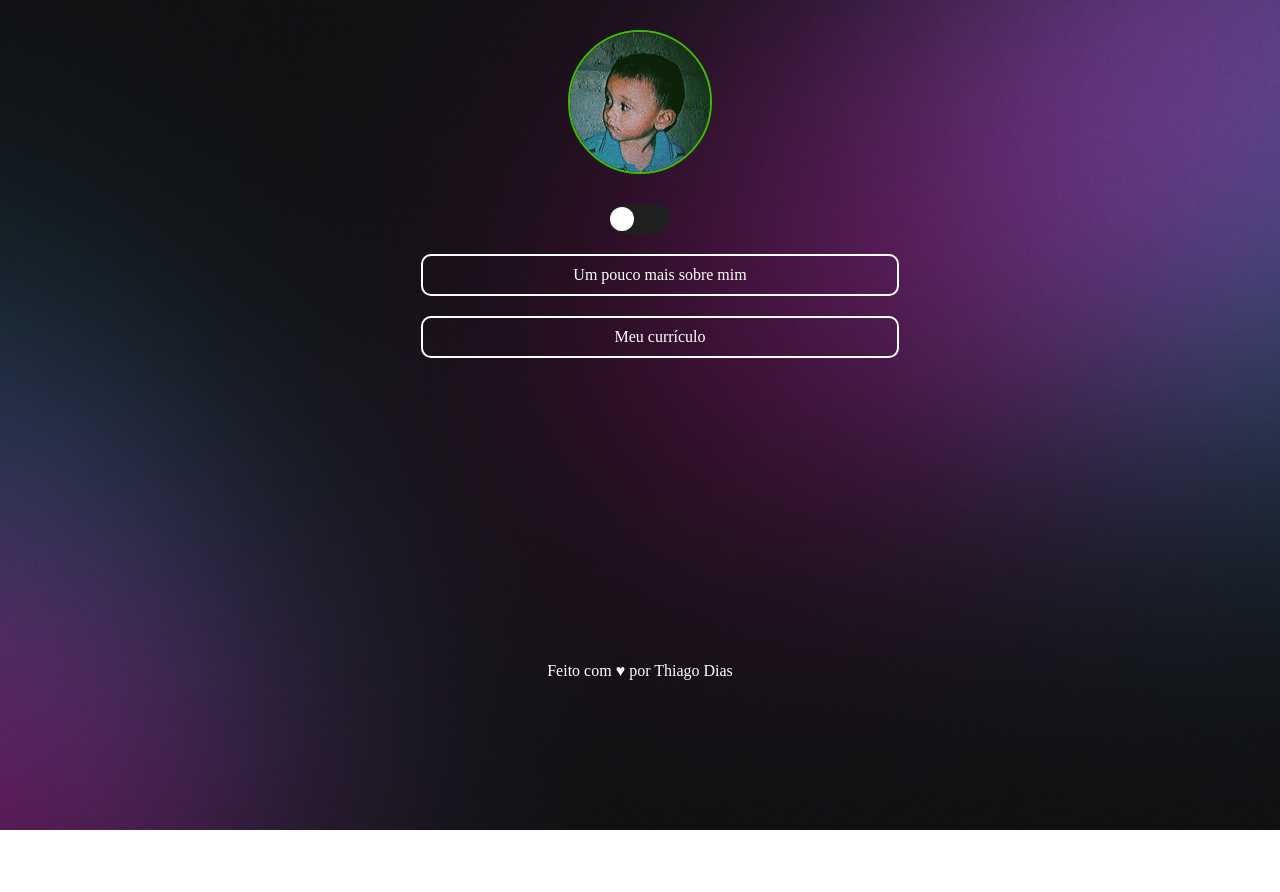
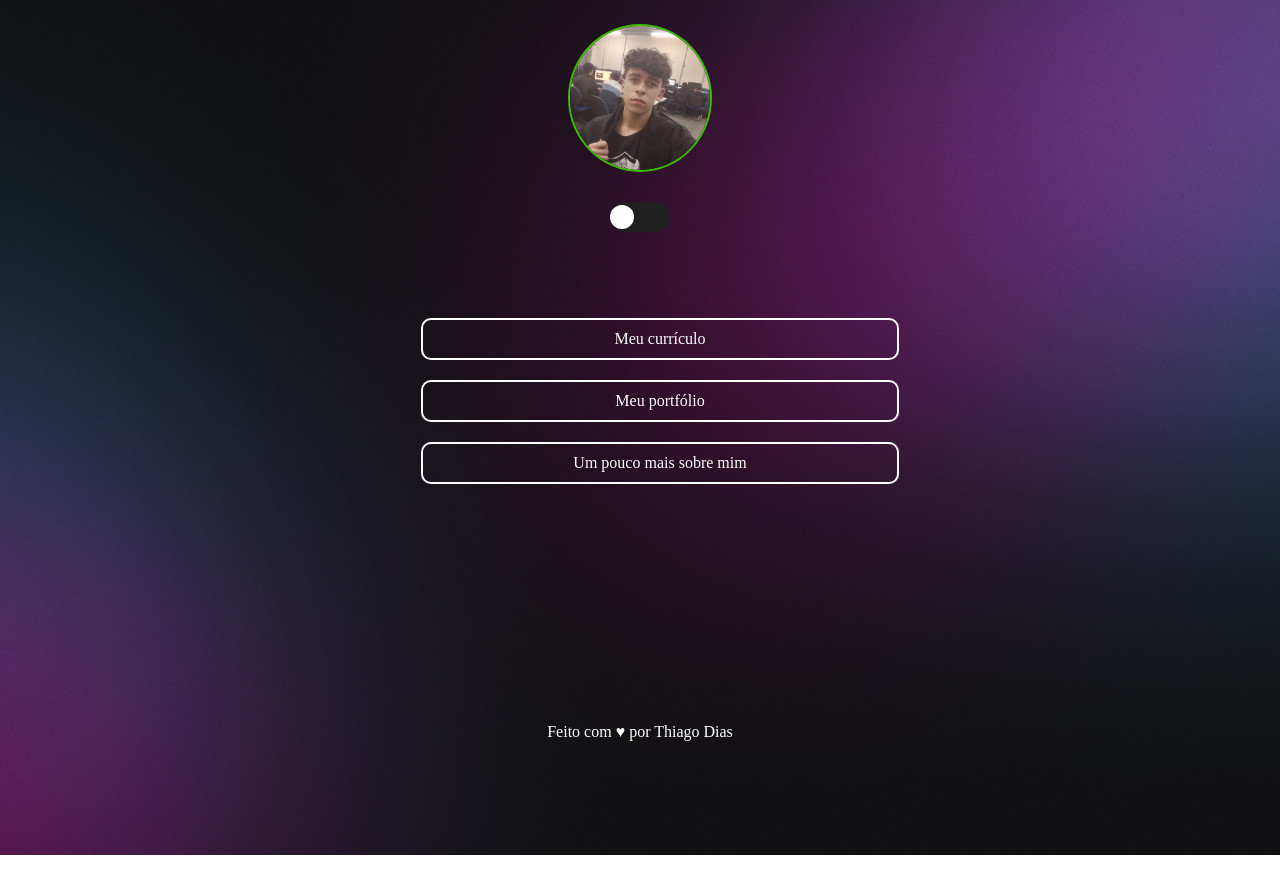
Before and after one commit to zionkklol/Thiago-Portf-lio, a plain HTML site: page index.html in a window 1280 px wide. Before the commit the page ends 830 px from the top, so only its background shows below. Drawn offline with Linux system fonts and the light colour scheme; some packages are replaced by stand-ins of ours; a script that the page names is missing.

Commit message:
portifólio básico

```diff
--- a/index.html
+++ b/index.html
@@ -9,9 +9,9 @@
     <script defer src="https://cdn.jsdelivr.net/npm/sweetalert2@11"></script>
 </head>
 <body>
-
+    <div class="header">
         <div class = "yako-foto">
-        <img src="../imagens/yakofoto.jpg" alt="Felipe Silva">
+            <img src="./imagens/aisdásid.jpeg" alt="Thiago Dias">
         </div>
 
         <div class = "modo">
@@ -28,16 +28,21 @@
 
         </div>
 
+    </div>
 
     <ul>
+
+    <a href="./PDF/Currículo Thiago (2).pdf" target="_blank">
+        <li>Meu currículo</li>
+    </a>
+
+    <a href="https://github.com/zionkklol" target="_blank">
+        <li>Meu portfólio</li>
+    </a>
 
     <li onclick="sobre()">
         <a href="#">Um pouco mais sobre mim</a>
     </li>
-    <a href="./PDF/Currículo Thiago (2).pdf" target="_blank">
-
-        <li>Meu currículo</li>
-    </a>
 
     </ul>
 
--- a/style.css
+++ b/style.css
@@ -11,7 +11,16 @@ body
     background-repeat: no-repeat;
     background-position: center;
     height: 100vh;
+    display: grid;
+    grid-template-rows: 29% 30% 40%;
+    gap: 50px;
     margin: 0;
+}
+
+.header{
+  display: flex;
+  flex-direction: column;
+  justify-content: end;
 }
 
 .yako-foto img
@@ -180,7 +189,9 @@ body.modo-claro ul li:hover {
 footer{
     text-align: center;
     color: white;
-    margin-top: 38vh;
+    display: flex;
+    flex-direction: column;
+    justify-content: center;
 }
 
 /* Na versão de celular*/
```
Also changed, not shown: imagens/aisdásid.jpeg (added), imagens/yakofoto.jpg (deleted). Lines whose indentation alone changed are shown as unchanged.
